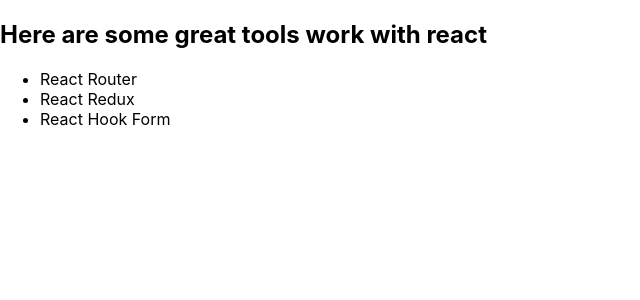
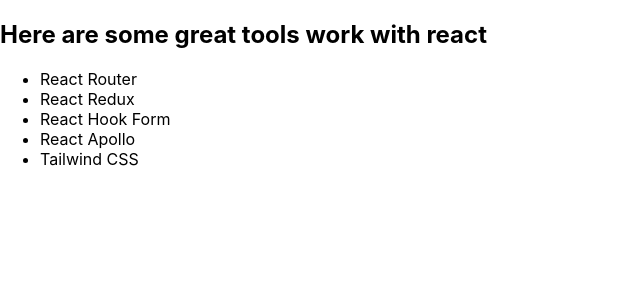
Before and after one commit to ganatram/myrouting, a React (Create React App) app: page /products in a window 1280 px wide. Shown: the top 300 px of the page, without its empty margins (0-640 px from the left). Built offline with nearby package versions, Linux system fonts and the light colour scheme.

Commit message:
myrouting

```diff
--- a/src/data/products.js
+++ b/src/data/products.js
@@ -1,20 +1,33 @@
 export const products = [
   {
-    description: "A collection of navigational components",
+    description:
+      "A collection of navigational components that compose declaratively with your app",
     id: 1,
     name: "React Router",
     price: 8,
   },
   {
-    description: "Library that manages state",
+    description: "A library that helps manage state across your app",
     id: 2,
     name: "React Redux",
     price: 12,
   },
   {
-    description: "Library to manage forms",
+    description: "A library that helps you implement robust forms",
     id: 3,
     name: "React Hook Form",
     price: 9,
   },
+  {
+    description: "A library that helps you interact with a REST API",
+    id: 4,
+    name: "React Apollo",
+    price: 10,
+  },
+  {
+    description: "A library that provides utility CSS classes",
+    id: 5,
+    name: "Tailwind CSS",
+    price: 7,
+  },
 ];
```
